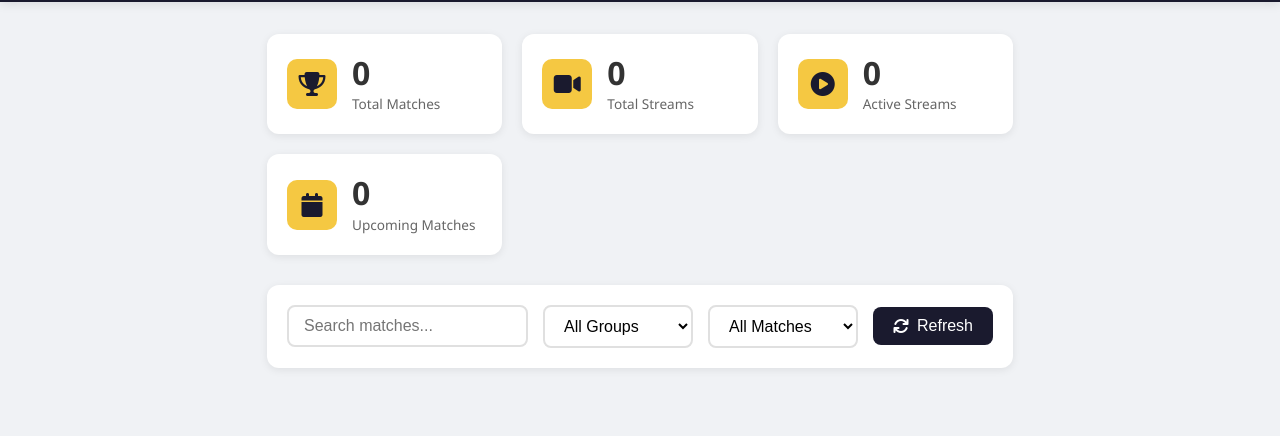
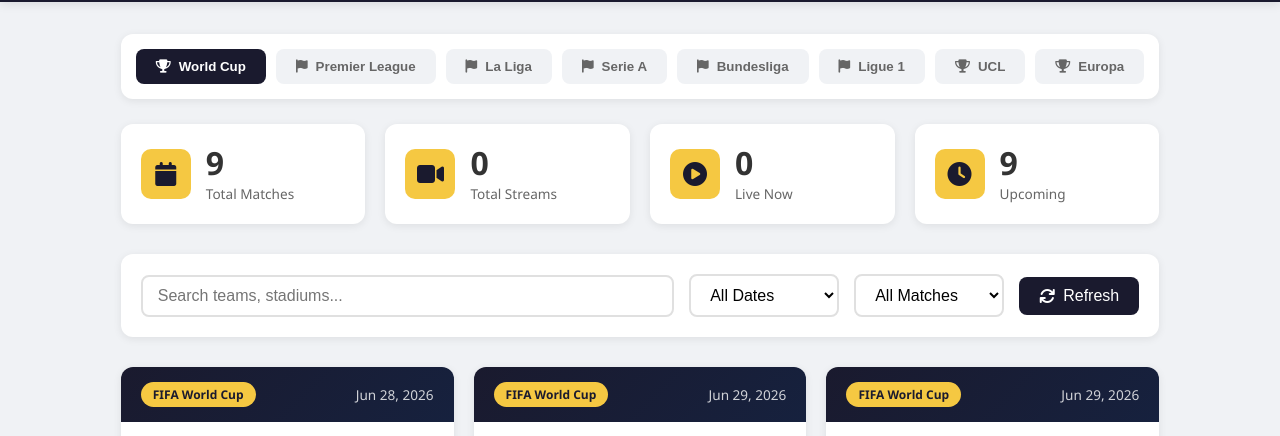
Before and after one commit to SanjayNewar7/livescorebackend, a plain HTML site: page index.html in a window 1280 px wide. Shown: the part 68-504 px from the top of the page. Drawn offline with Linux system fonts and the light colour scheme; no server answers.

Commit message:
Update title and content for live sports dashboard

```diff
--- a/index.html
+++ b/index.html
@@ -3,17 +3,16 @@
 <head>
     <meta charset="UTF-8">
     <meta name="viewport" content="width=device-width, initial-scale=1.0">
-    <title>FIFA World Cup 2026 - Stream Dashboard</title>
+    <title>Live Sports Stream Dashboard</title>
     <link rel="stylesheet" href="styles.css">
     <link rel="stylesheet" href="https://cdnjs.cloudflare.com/ajax/libs/font-awesome/6.4.0/css/all.min.css">
 </head>
 <body>
-    <!-- Navigation -->
     <nav class="navbar">
         <div class="nav-container">
             <div class="nav-logo">
                 <i class="fas fa-futbol"></i>
-                <span>World Cup 2026</span>
+                <span>Live Stream Hub</span>
             </div>
             <div class="nav-links">
                 <a href="index.html" class="active"><i class="fas fa-home"></i> Dashboard</a>
@@ -22,14 +21,43 @@
         </div>
     </nav>
 
-    <!-- Main Content -->
     <div class="container">
-        <!-- Stats Section -->
+        <!-- League Selector -->
+        <section class="league-selector">
+            <div class="league-tabs" id="leagueTabs">
+                <button class="league-tab active" data-league="worldcup">
+                    <i class="fas fa-trophy"></i> World Cup
+                </button>
+                <button class="league-tab" data-league="premier">
+                    <i class="fas fa-flag"></i> Premier League
+                </button>
+                <button class="league-tab" data-league="laliga">
+                    <i class="fas fa-flag"></i> La Liga
+                </button>
+                <button class="league-tab" data-league="seriea">
+                    <i class="fas fa-flag"></i> Serie A
+                </button>
+                <button class="league-tab" data-league="bundesliga">
+                    <i class="fas fa-flag"></i> Bundesliga
+                </button>
+                <button class="league-tab" data-league="ligue1">
+                    <i class="fas fa-flag"></i> Ligue 1
+                </button>
+                <button class="league-tab" data-league="champions">
+                    <i class="fas fa-trophy"></i> UCL
+                </button>
+                <button class="league-tab" data-league="europa">
+                    <i class="fas fa-trophy"></i> Europa
+                </button>
+            </div>
+        </section>
+
+        <!-- Stats -->
         <section class="stats-section">
             <div class="stat-card">
-                <div class="stat-icon"><i class="fas fa-trophy"></i></div>
+                <div class="stat-icon"><i class="fas fa-calendar"></i></div>
                 <div class="stat-info">
-                    <span class="stat-number" id="totalGames">0</span>
+                    <span class="stat-number" id="totalMatches">0</span>
                     <span class="stat-label">Total Matches</span>
                 </div>
             </div>
@@ -43,34 +71,33 @@
             <div class="stat-card">
                 <div class="stat-icon"><i class="fas fa-play-circle"></i></div>
                 <div class="stat-info">
-                    <span class="stat-number" id="activeStreams">0</span>
-                    <span class="stat-label">Active Streams</span>
+                    <span class="stat-number" id="liveMatches">0</span>
+                    <span class="stat-label">Live Now</span>
                 </div>
             </div>
             <div class="stat-card">
-                <div class="stat-icon"><i class="fas fa-calendar"></i></div>
+                <div class="stat-icon"><i class="fas fa-clock"></i></div>
                 <div class="stat-info">
                     <span class="stat-number" id="upcomingMatches">0</span>
-                    <span class="stat-label">Upcoming Matches</span>
+                    <span class="stat-label">Upcoming</span>
                 </div>
             </div>
         </section>
 
-        <!-- Filter Section -->
+        <!-- Filters -->
         <section class="filter-section">
             <div class="filter-container">
-                <input type="text" id="searchInput" placeholder="Search matches..." class="search-input">
-                <select id="groupFilter" class="filter-select">
-                    <option value="all">All Groups</option>
-                    <option value="Group A">Group A</option>
-                    <option value="Group B">Group B</option>
-                    <option value="Group C">Group C</option>
-                    <option value="Group D">Group D</option>
+                <input type="text" id="searchInput" placeholder="Search teams, stadiums..." class="search-input">
+                <select id="dateFilter" class="filter-select">
+                    <option value="all">All Dates</option>
+                    <option value="today">Today</option>
+                    <option value="tomorrow">Tomorrow</option>
+                    <option value="week">This Week</option>
                 </select>
                 <select id="streamFilter" class="filter-select">
                     <option value="all">All Matches</option>
                     <option value="has">Has Stream</option>
-                    <option value="no">No Stream</option>
+                    <option value="live">Live Now</option>
                 </select>
                 <button id="refreshBtn" class="refresh-btn">
                     <i class="fas fa-sync"></i> Refresh
@@ -80,29 +107,28 @@
 
         <!-- Matches Grid -->
         <section class="matches-section">
-            <div class="matches-grid" id="matchesGrid">
-                <!-- Matches will be rendered here -->
+            <div class="loading-spinner" id="loadingSpinner">
+                <i class="fas fa-spinner fa-spin"></i>
+                <p>Loading matches...</p>
             </div>
+            <div class="matches-grid" id="matchesGrid"></div>
         </section>
     </div>
 
-    <!-- Footer -->
-    <footer class="footer">
-        <p>&copy; 2026 FIFA World Cup Stream Dashboard. All rights reserved.</p>
-    </footer>
-
-    <!-- Modal for Stream Links -->
+    <!-- Stream Modal -->
     <div class="modal" id="streamModal">
         <div class="modal-content">
             <div class="modal-header">
                 <h2 id="modalTitle">Match Streams</h2>
                 <button class="modal-close" onclick="closeModal()">&times;</button>
             </div>
-            <div class="modal-body" id="modalBody">
-                <!-- Stream links will be rendered here -->
-            </div>
+            <div class="modal-body" id="modalBody"></div>
         </div>
     </div>
+
+    <footer class="footer">
+        <p>Powered by ESPN API • Data updates every 5 minutes</p>
+    </footer>
 
     <script src="script.js"></script>
 </body>
```
